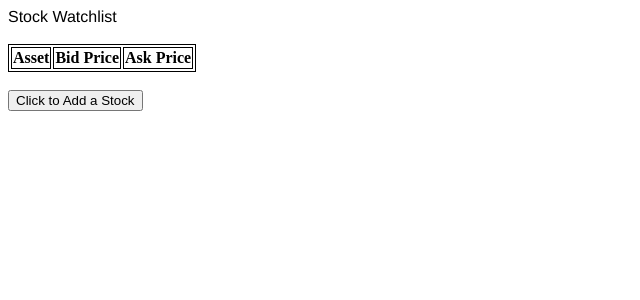
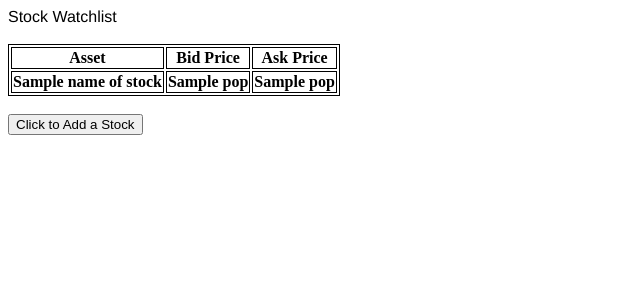
Before and after one commit to vmantri959/Flask-Project, a Flask app: template templates/main_page.html in a window 1280 px wide. Shown: the top 300 px of the page, without its empty margins (0-640 px from the left). Run offline with Flask 2, Linux system fonts and the light colour scheme; the template is opened without the code that fills it: most values are stand-ins (such as "Sample title", 1, 10 or a date in 2020); lists and menus that the app fills with data are empty.

Commit message:
Displayed stock information

```diff
--- a/main.py
+++ b/main.py
@@ -2,6 +2,7 @@ from flask import Flask, render_template, request
 from flask_sqlalchemy import SQLAlchemy
 import requests
 import json
+
 app = Flask(__name__)
 app.config['SQLALCHEMY_DATABASE_URI'] = 'sqlite:///site.db'
 app.config['SQLALCHEMY_TRACK_MODIFICATIONS'] = False
@@ -15,7 +16,15 @@ class Stock(db.Model):
 
 @app.route('/')
 def main_page():
-    return render_template('main_page.html')
+    name_of_stocks = []
+    bid_prices = []
+    ask_prices = []
+    stocks = Stock.query.all()
+    for stock in stocks:
+        name_of_stocks.append(stock.name)
+        bid_prices.append(stock.bid_price)
+        ask_prices.append(stock.ask_price)
+    return render_template('main_page.html', name_of_stocks = name_of_stocks, bid_prices = bid_prices, ask_prices = ask_prices)
 
 @app.route('/add_stock')
 def add_stock_page():
@@ -34,7 +43,17 @@ def show_success_or_failure_page():
             db.session.add(new_stock)
             db.session.commit()
         except Exception as e:
+            db.session.rollback()
             print(e)
+            print('Failed due to exception')
     else:
         print('Stock could not be added')
-    return render_template('main_page.html')
+    name_of_stocks = []
+    bid_prices = []
+    ask_prices = []
+    stocks = Stock.query.all()
+    for stock in stocks:
+        name_of_stocks.append(stock.name)
+        bid_prices.append(stock.bid_price)
+        ask_prices.append(stock.ask_price)
+    return render_template('main_page.html', name_of_stocks = name_of_stocks, bid_prices = bid_prices, ask_prices = ask_prices)
--- a/templates/main_page.html
+++ b/templates/main_page.html
@@ -20,6 +20,19 @@
 					Ask Price
 				</th>
 			</tr>
+			{% for stock_name in name_of_stocks %}
+			<tr>
+				<th>
+					{{ stock_name }}
+				</th>
+				<th>
+					{{ bid_prices.pop(0) }}
+				</th>
+				<th>
+					{{ ask_prices.pop(0) }}
+				</th>
+			</tr>
+			{% endfor %}
 		</table>
 
 		<br>
```
Also changed, not shown: site.db.
